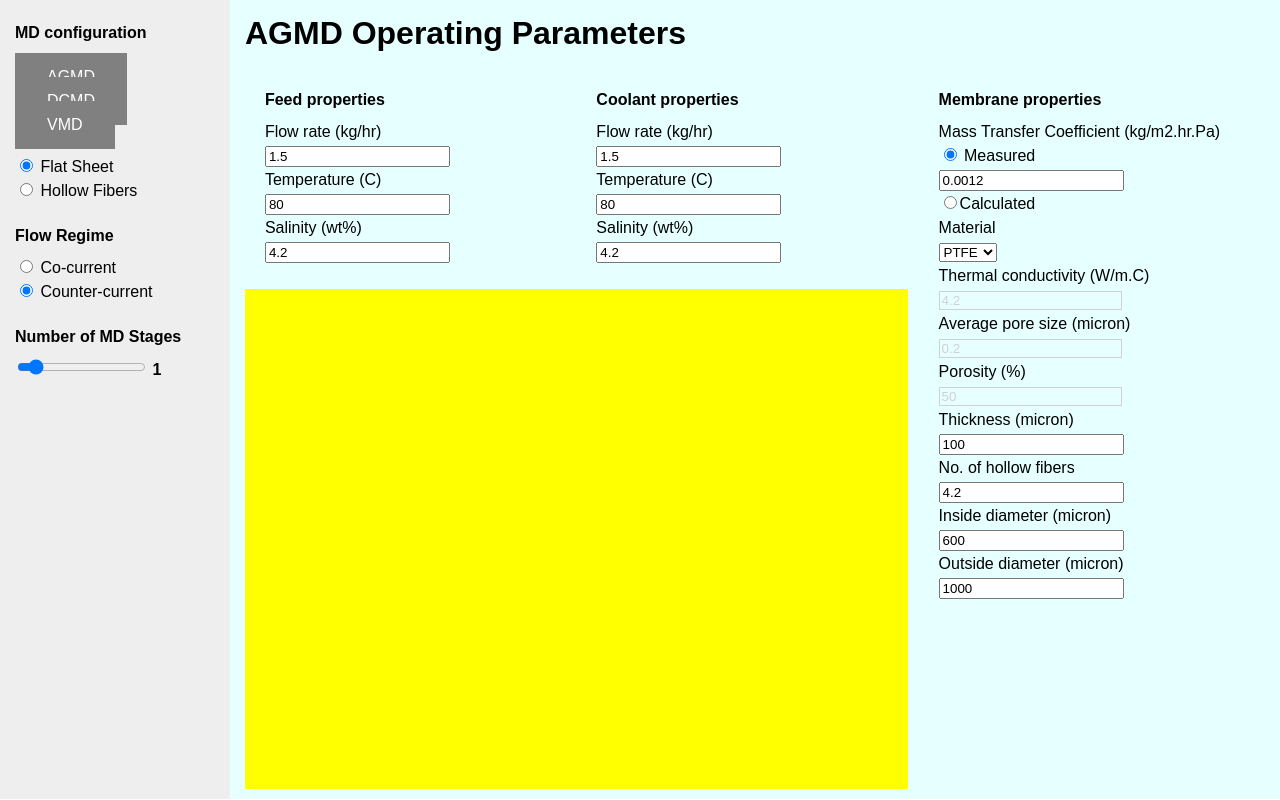
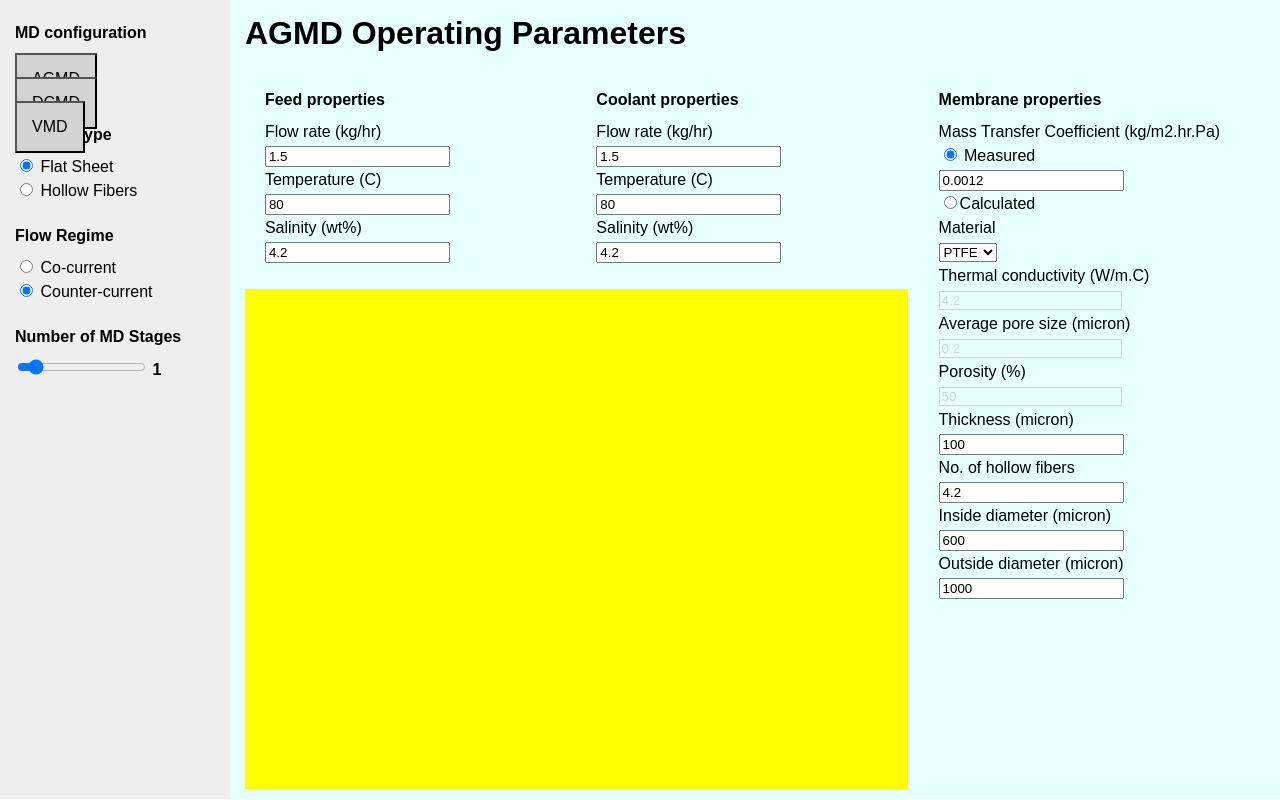
Before and after one commit to AhmadAlsaadi/MDmodeling, a Flask app: page / in a window 1280 px wide. Run offline with Flask 2, Linux system fonts and the light colour scheme.

Commit message:
improve drag drop feature 2

```diff
--- a/templates/index.html
+++ b/templates/index.html
@@ -100,11 +100,8 @@
     				border: 1px solid #d1d1d1;
 			}
 			.process {
-    				background-color: gray; /* Green */
-    				border: none;
-    				color: white;
-   				padding: 15px 32px;
-   				margin-bottom: 5px;
+    				background-color: lightGray;
+    				padding: 15px 15px;
     				text-align: center;
     				font-size: 16px;
     				position: absolute;
@@ -267,15 +264,14 @@
 			function startDrag(ev) {
     				var style = window.getComputedStyle(ev.target, null);
     				offset_data = (parseInt(style.getPropertyValue("left"),10) - ev.clientX) + ',' + (parseInt(style.getPropertyValue("top"),10) - ev.clientY+','+ev.target.id);
-    				console.log(offset_data);
    				 ev.dataTransfer.setData("text/plain",offset_data);
 				}
 			function dragover(ev) {
 				ev.preventDefault();
-    				var offset;
-   				offset = offset_data.split(',');
-   				console.log(offset);
-   				 var dm = document.getElementById(offset[2]);
+    				//var offset;
+   				//offset = offset_data.split(',');
+   				//console.log(offset);
+   				 //var dm = document.getElementById(offset[2]);
     				//dm.style.left = (ev.clientX + parseInt(offset[0],10)) + 'px';
    				//dm.style.top = (ev.clientY + parseInt(offset[1],10)) + 'px';
     				return false;
@@ -286,8 +282,16 @@
     				var offset;
     				offset = offset_data.split(',');
     				var dm = document.getElementById(offset[2]);
-    				dm.style.left = (ev.clientX + parseInt(offset[0],10)) + 'px';
-    				dm.style.top = (ev.clientY + parseInt(offset[1],10)) + 'px';
+    				if(offset[2]=='AGMD' || offset[2]=='DCMD' || offset[2]=='VMD'){
+    				var nodeCopy=dm.cloneNode(true);
+    				nodeCopy.id=dm.id+1
+    				nodeCopy.style.left = (ev.clientX + parseInt(offset[0],10)) + 'px';
+    				nodeCopy.style.top = (ev.clientY + parseInt(offset[1],10)) + 'px';
+    				ev.target.appendChild(nodeCopy);
+    				}else{
+    					dm.style.left = (ev.clientX + parseInt(offset[0],10)) + 'px';
+    					dm.style.top = (ev.clientY + parseInt(offset[1],10)) + 'px';
+    				}
     				ev.preventDefault();
     				return false;
 
```
